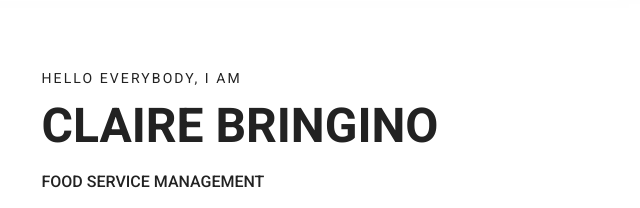
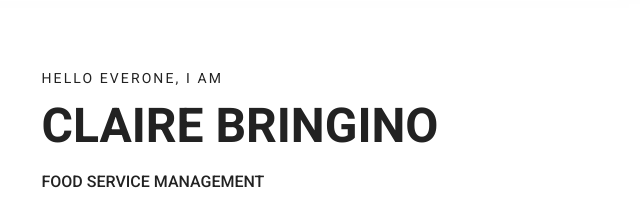
Before and after one commit to clairebringino12/personal-web, a plain HTML site: page all-about-myself.html in a window 1280 px wide. Shown: the part 583-791 px from the top of the page, 611-1251 px from the left. Drawn offline with Linux system fonts and the light colour scheme.

Commit message:
Update all-about-myself.html

```diff
--- a/all-about-myself.html
+++ b/all-about-myself.html
@@ -52,7 +52,7 @@
 						</div>
 						<div class="col-lg-7">
 							<div class="personal_text">
-								<h6>Hello Everybody, i am</h6>
+								<h6>Hello Everone, i am</h6>
 								<h3>Claire Bringino</h3>
 								<h4>Food Service Management</h4>
 								<p>
```
